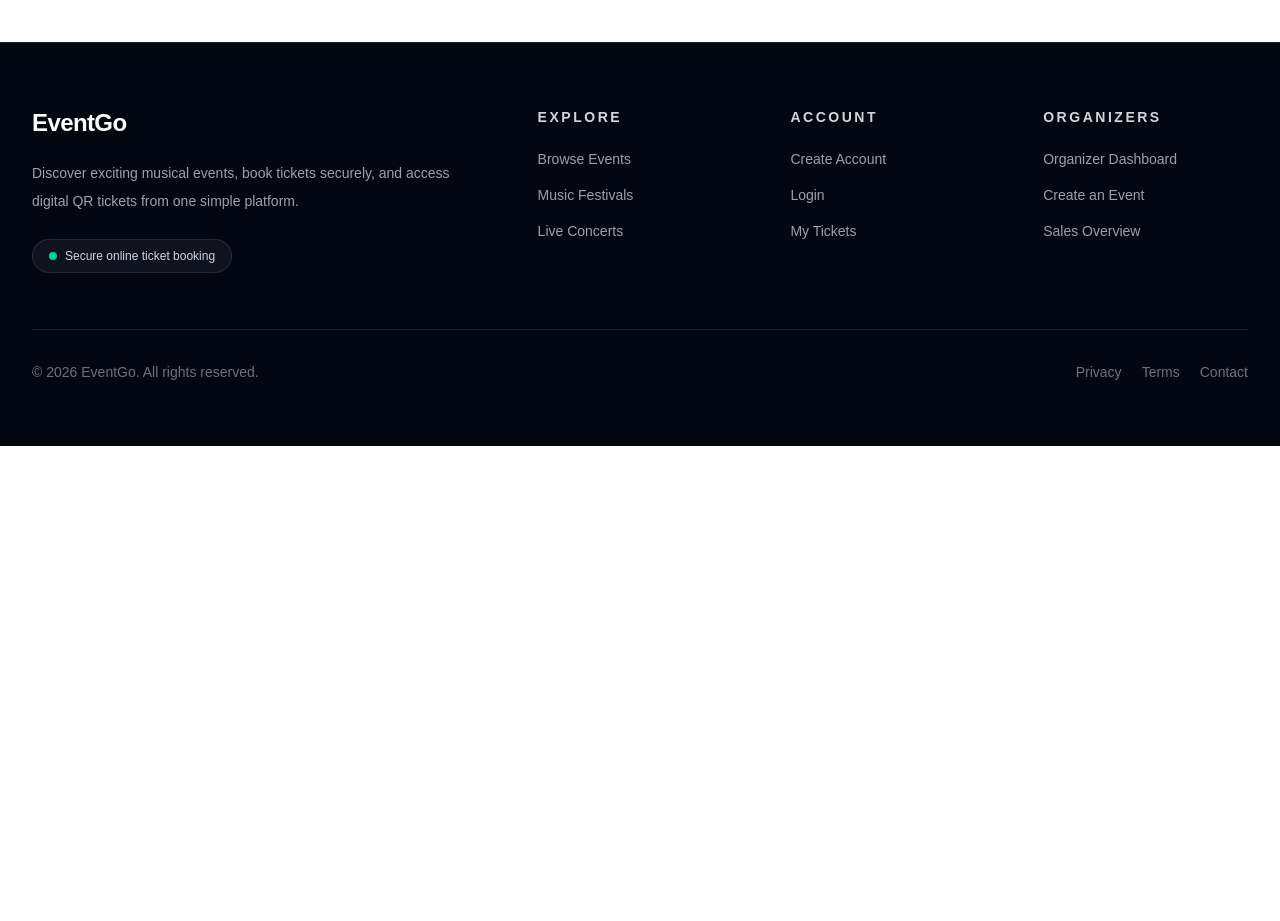
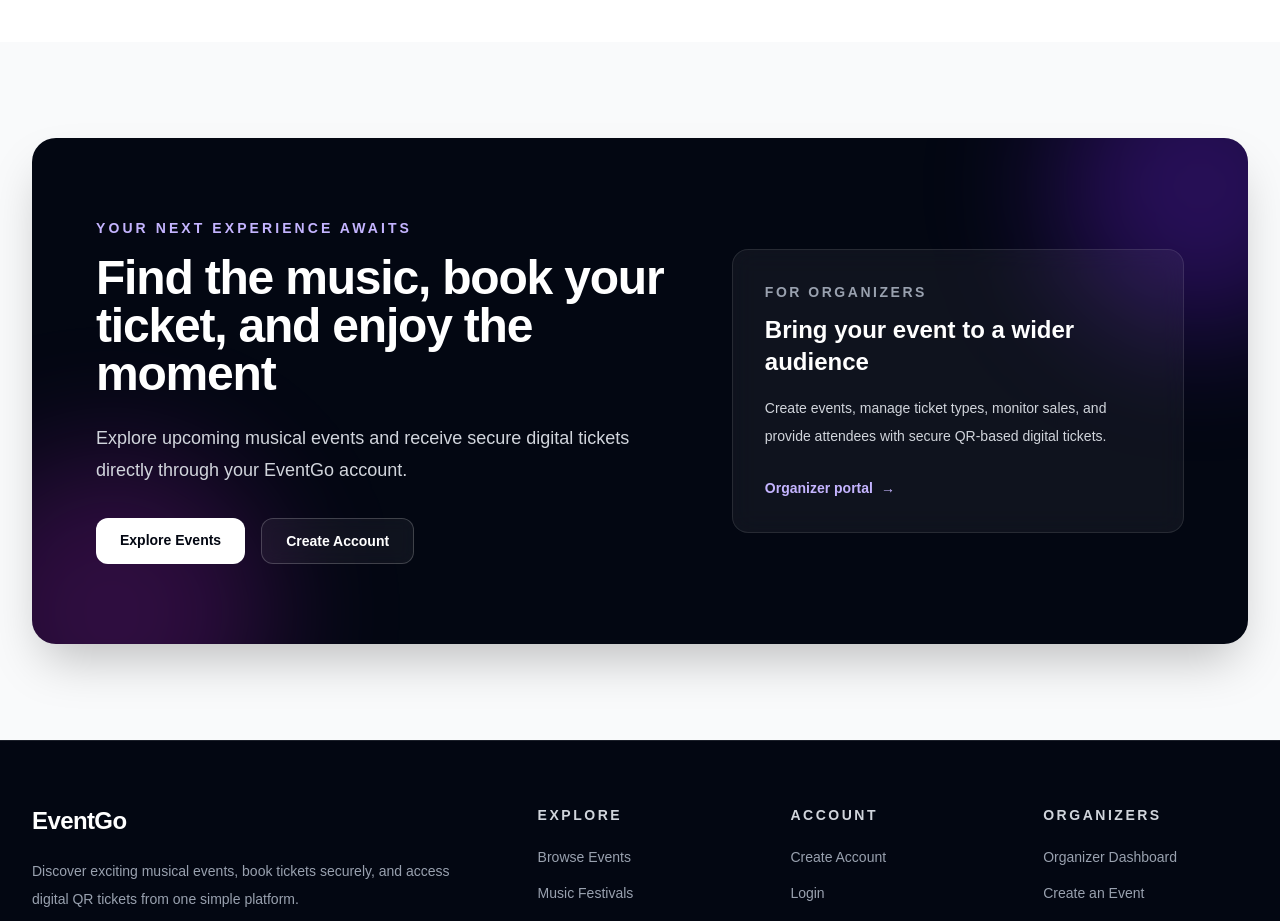
Before and after one commit to dilmiishara/EventGo, a Next.js app: page / in a window 1280 px wide. Shown: the part 2080-3001 px from the top of the page. Before the commit the page ends 2526 px from the top, so only its background shows below. Built offline with nearby package versions, Linux system fonts and the light colour scheme.

Commit message:
add homepage call to actions section

```diff
--- a/src/app/(public)/page.tsx
+++ b/src/app/(public)/page.tsx
@@ -1,3 +1,4 @@
+import { CtaSection } from "@/features/home/components/cta-section";
 import { FeaturedEventsSection } from "@/features/home/components/featured-events-section";
 import { HeroSection } from "@/features/home/components/hero-section";
 import { HowItWorksSection } from "@/features/home/components/how-it-works-section";
@@ -8,6 +9,7 @@ export default function HomePage() {
       <HeroSection />
       <FeaturedEventsSection />
       <HowItWorksSection />
+      <CtaSection />
     </>
   );
 }
--- /dev/null
+++ b/src/features/home/components/cta-section.tsx
@@ -0,0 +1,68 @@
+import Link from "next/link";
+
+export function CtaSection() {
+  return (
+    <section className="bg-gray-50 px-4 py-20 sm:px-6 sm:py-24 lg:px-8">
+      <div className="relative mx-auto max-w-7xl overflow-hidden rounded-3xl bg-gray-950 px-6 py-16 text-white shadow-2xl sm:px-10 lg:px-16 lg:py-20">
+        <div className="absolute -right-24 -top-24 h-72 w-72 rounded-full bg-violet-600/30 blur-3xl" />
+        <div className="absolute -bottom-32 -left-20 h-80 w-80 rounded-full bg-fuchsia-500/20 blur-3xl" />
+
+        <div className="relative grid gap-12 lg:grid-cols-[1.3fr_1fr] lg:items-center">
+          <div>
+            <p className="text-sm font-semibold uppercase tracking-[0.22em] text-violet-300">
+              Your next experience awaits
+            </p>
+
+            <h2 className="mt-4 max-w-3xl text-3xl font-bold tracking-tight sm:text-4xl lg:text-5xl">
+              Find the music, book your ticket, and enjoy the moment
+            </h2>
+
+            <p className="mt-6 max-w-2xl text-base leading-8 text-gray-300 sm:text-lg">
+              Explore upcoming musical events and receive secure digital
+              tickets directly through your EventGo account.
+            </p>
+
+            <div className="mt-8 flex flex-wrap gap-4">
+              <Link
+                href="/events"
+                className="rounded-xl bg-white px-6 py-3 text-sm font-semibold text-gray-950 transition hover:bg-violet-100"
+              >
+                Explore Events
+              </Link>
+
+              <Link
+                href="/register"
+                className="rounded-xl border border-white/20 bg-white/5 px-6 py-3 text-sm font-semibold text-white backdrop-blur transition hover:bg-white/10"
+              >
+                Create Account
+              </Link>
+            </div>
+          </div>
+
+          <div className="rounded-2xl border border-white/10 bg-white/5 p-6 backdrop-blur-md sm:p-8">
+            <p className="text-sm font-semibold uppercase tracking-[0.18em] text-gray-400">
+              For organizers
+            </p>
+
+            <h3 className="mt-3 text-2xl font-bold">
+              Bring your event to a wider audience
+            </h3>
+
+            <p className="mt-4 text-sm leading-7 text-gray-300">
+              Create events, manage ticket types, monitor sales, and provide
+              attendees with secure QR-based digital tickets.
+            </p>
+
+            <Link
+              href="/organizer"
+              className="mt-7 inline-flex items-center gap-2 text-sm font-semibold text-violet-300 transition hover:text-white"
+            >
+              Organizer portal
+              <span aria-hidden="true">→</span>
+            </Link>
+          </div>
+        </div>
+      </div>
+    </section>
+  );
+}
```
